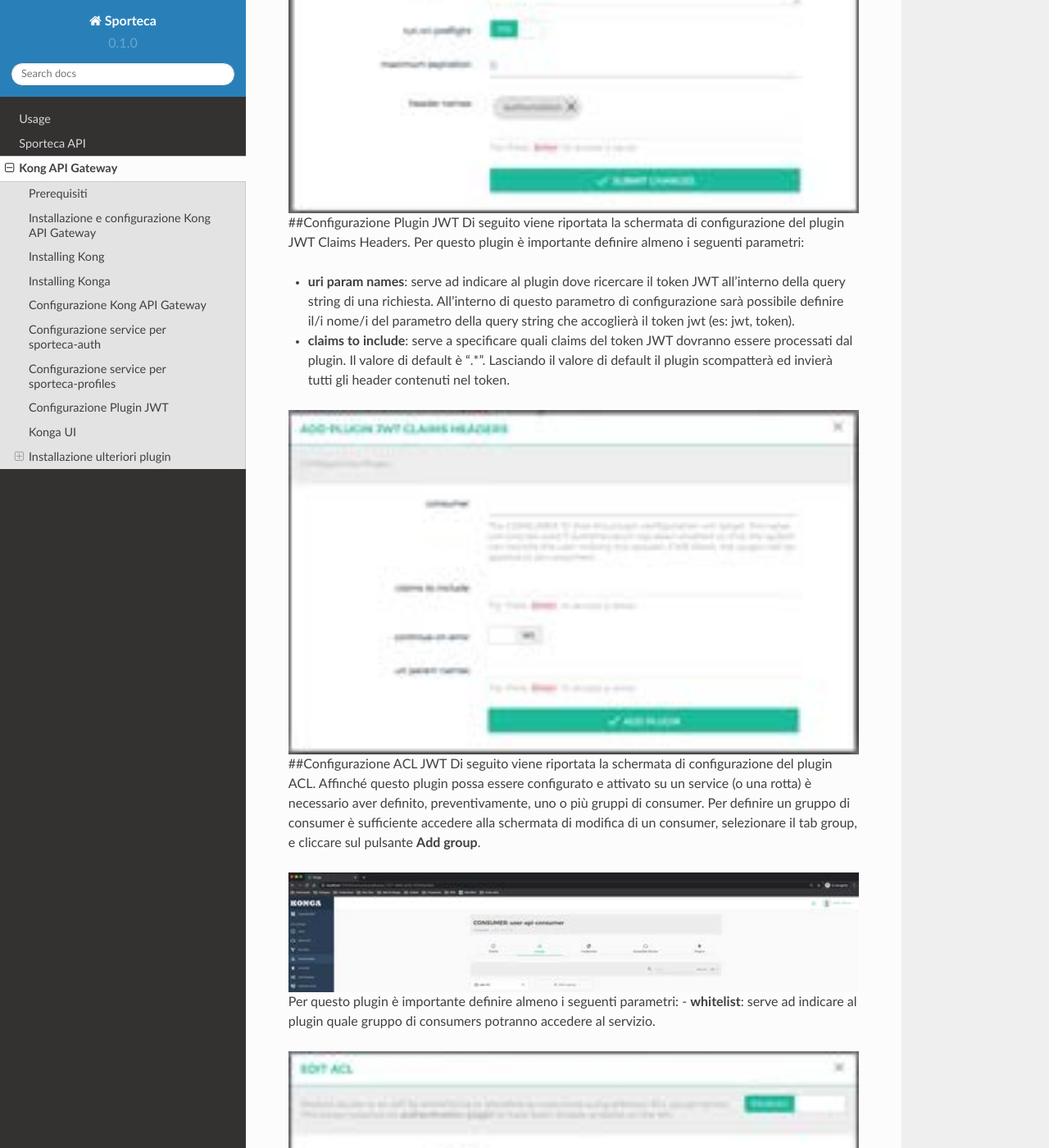
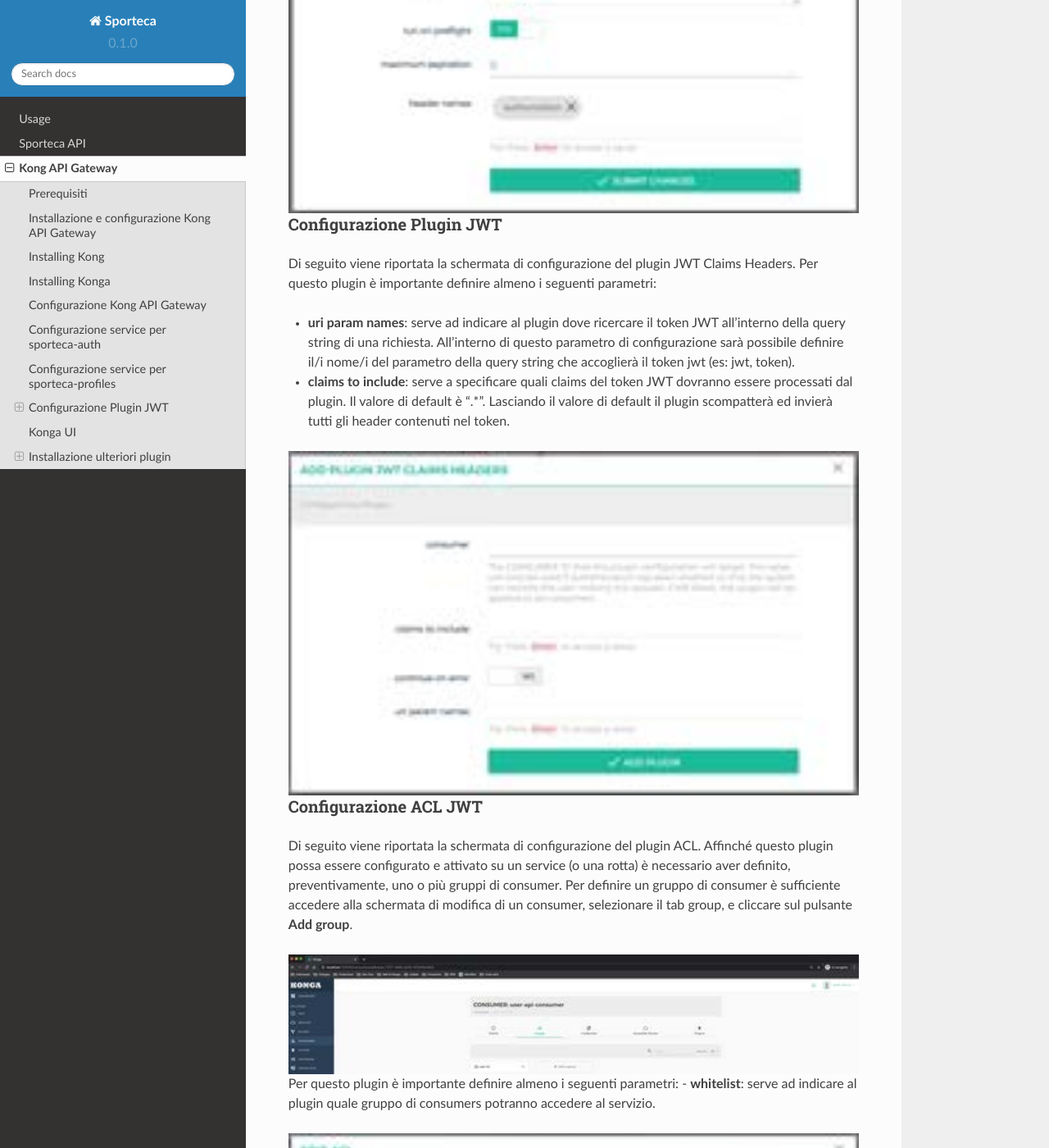
Before and after one commit to sportecadev/sporteca-docs, a Sphinx documentation site: the page built from docs/source/kong-api-gateway/installl-kong-api-gateway.rst, in a window 1280 px wide and 1400 px high, scrolled down 10838 px. Shown: the whole window at 82% size. Built offline with Sphinx 7.4.7 and the Read the Docs theme 2.0.0, drawn with Linux system fonts in a browser that asks for light colours; some of the changed text lies outside the part shown.

```diff
--- a/docs/source/kong-api-gateway/installl-kong-api-gateway.rst
+++ b/docs/source/kong-api-gateway/installl-kong-api-gateway.rst
@@ -242,7 +242,9 @@ Di seguito viene riportata la schermata di configurazione del plugin JWT. Per qu
    :align: center
    :width: 100%
 
-##Configurazione Plugin JWT
+Configurazione Plugin JWT
+^^^^^^^^^^^^^^^^^^^^^^^^^
+
 Di seguito viene riportata la schermata di configurazione del plugin JWT Claims Headers. Per questo plugin è importante definire almeno i seguenti parametri:
 
 - **uri param names**: serve ad indicare al plugin dove ricercare il token JWT all'interno della query string di una richiesta.
@@ -257,7 +259,9 @@ Di seguito viene riportata la schermata di configurazione del plugin JWT Claims
    :align: center
    :width: 100%
 
-##Configurazione ACL JWT
+Configurazione ACL JWT
+^^^^^^^^^^^^^^^^^^^^^^
+
 Di seguito viene riportata la schermata di configurazione del plugin ACL. Affinché questo plugin possa essere configurato e attivato
 su un service (o una rotta) è necessario aver definito, preventivamente, uno o più gruppi di consumer. Per definire un gruppo di consumer
 è sufficiente accedere alla schermata di modifica di un consumer, selezionare il tab group, e cliccare sul pulsante **Add group**.
@@ -275,7 +279,9 @@ Per questo plugin è importante definire almeno i seguenti parametri:
    :align: center
    :width: 100%
 
-##Configurazione Rate Limiting
+Configurazione Rate Limiting
+^^^^^^^^^^^^^^^^^^^^^^^^^^^^^^
+
 Di seguito viene riportata la schermata di configurazione del plugin Rate Limiting.
 
 .. image:: images/18_img.jpg
@@ -329,7 +335,8 @@ Konga UI
 Installazione ulteriori plugin
 ------------------------------
 
-### JWT Claims Headers Plugin
+JWT Claims Headers Plugin
+^^^^^^^^^^^^^^^^^^^^^^^^^
 
 1. accedere in ssh come root sul container
 
@@ -386,7 +393,9 @@ Installazione ulteriori plugin
 Dockerizziamo i servizi
 _______________________
 
-### Sporteca Auth Api
+
+Sporteca Auth Api
+^^^^^^^^^^^^^^^^^^^^^
 
 **Nota**: posizionarsi all'interno della directory di progetto sporteca-auth-api
 
@@ -428,7 +437,8 @@ _______________________
 
     http://localhost:8000/sporteca-auth-v1/swagger-ui.html
 
-## Sporteca Countries Api
+Sporteca Countries Api
+^^^^^^^^^^^^^^^^^^^^^^
 **Nota**: posizionarsi all'interno della directory di progetto sporteca-countries-api
 
 1. buildare l'immagine del micro-servizio
@@ -469,7 +479,8 @@ _______________________
 
     http://localhost:8000/sporteca-countries/swagger-ui.html
 
-### Sporteca Profile Api
+Sporteca Profile Api
+^^^^^^^^^^^^^^^^^^^^
 
 **Nota**: posizionarsi all'interno della directory di progetto sporteca-profile-api
 
@@ -511,7 +522,8 @@ _______________________
 
     http://localhost:8000/sporteca-profile/swagger-ui.html
 
-### Sporteca Skills Api
+Sporteca Skills Api
+^^^^^^^^^^^^^^^^^^^
 
 **Nota**: posizionarsi all'interno della directory di progetto sporteca-skills-api
 
@@ -555,7 +567,8 @@ _______________________
 
 ----------
 
-### Configuriamo consumer, servizi e plugin dell'API Gateway
+Configuriamo consumer, servizi e plugin dell'API Gateway
+^^^^^^^^^^^^^^^^^^^^^^^^^^^^^^^^^^^^^^^^^^^^^^^^^^^^^^^^
 
 - Tramite konga creare un consumer e associare delle JWT credential (indicando key e secret)
 
```
